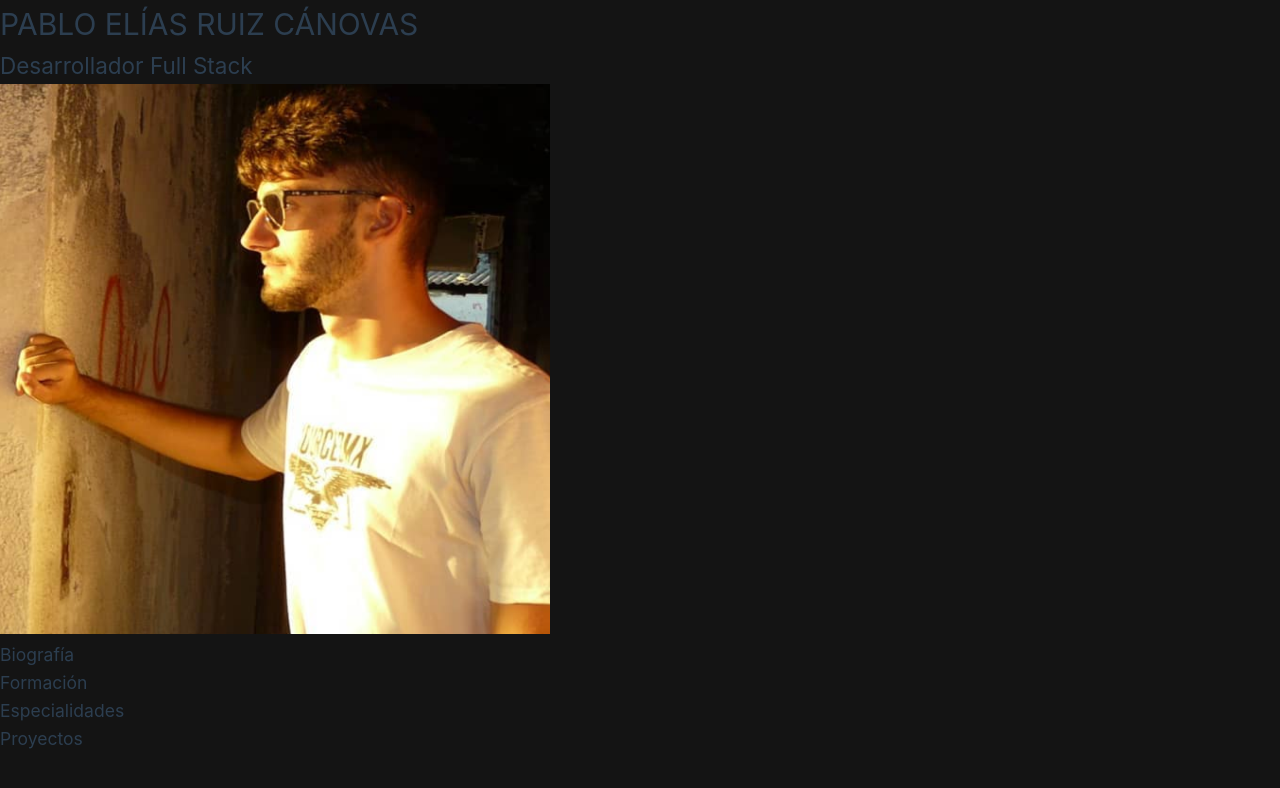
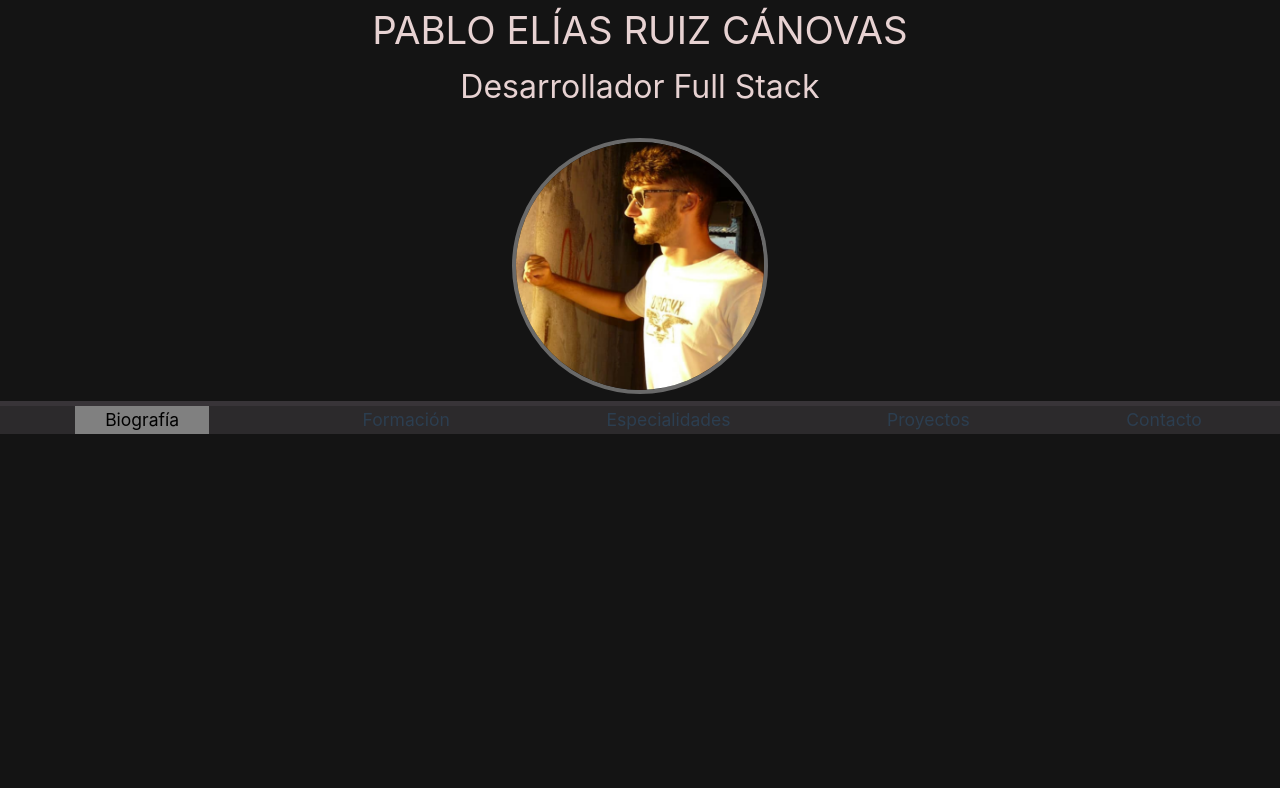
Before and after one commit to PabloE-03/portfolio-PE, a Vue app: page / in a window 1280 px wide. Shown: the top 788 px of the page. Built offline with nearby package versions, Linux system fonts and the light colour scheme.

Commit message:
Portada para pc

```diff
--- a/src/components/HomeComponent.vue
+++ b/src/components/HomeComponent.vue
@@ -15,6 +15,7 @@ import { useRouter } from 'vue-router';
             <div id="c-for"><h3>Formación</h3></div>
             <div id="c-esp"><h3>Especialidades</h3></div>
             <div id="c-pry"><h3>Proyectos</h3></div>
+            <div id="c-red"><h3>Contacto</h3></div>
         </nav>
     </main>
     <footer>
@@ -29,19 +30,61 @@ import { useRouter } from 'vue-router';
 header,main,footer{
     // @include mixings.fondo-portada;
 }
-
+header{
+    width: 100%;
+    height: fit-content;
+    border-color: rgb(56, 52, 56);
+    border-bottom-style: solid;
+    text-align: center;
+    border-width: 5px;
+    .portada{
+            width: 100%;
+            margin: 0% auto;
+            color: rgb(231, 210, 210);
+            h1{
+                font-size: 3vw;
+            }
+            h2{
+                font-size: 2.5vw;
+            }
+            img{
+                width: 20%;
+                border-radius: 50%;
+                border: solid dimgray 4px;
+                margin-top: 2%;
+            }
+        }
+}
+.contenido{
+    width: 100%;
+    height: fit-content;
+    background-color: rgb(44, 42, 44);
+    display: flex;
+    text-align: center;
+    & div{
+        margin: 0% auto;
+        border-left-style: solid;
+        border-right-style: solid;
+        border-color: transparent;
+        transition: 1s;
+        &:hover{
+            padding: 0% 2.1%;
+            border-color: gray;
+            cursor: pointer;
+        }
+    }
+    #c-bio{
+        background-color: gray;
+        color: black;
+        padding: 0% 2.1%;
+    }
+}
 @media screen and (max-width:500px){
     header{
-
         width: 100%;
-        text-align: center;
-        border-bottom-style: solid;
-        border-width: 5px;
-        border-color: rgb(56, 52, 56);
         padding-bottom: 5%;
         .portada{
             width: 100%;
-            margin: 0% auto;
             margin-top: 10%;
             color: rgb(231, 210, 210);
             img{
@@ -50,14 +93,15 @@ header,main,footer{
                 border: solid dimgray 4px;
                 margin-top: 7%;
             }
+            h1{
+                font-size: 6vw;
+            }
+            h2{
+                font-size: 5.5vw;
+            }
         }
     }
     .contenido{
-        width: 100%;
-        height: fit-content;
-        background-color: rgb(44, 42, 44);
-        display: flex;
-        text-align: center;
         & div{
             margin: 0% auto;
             padding: 0% 2.1%;
@@ -70,6 +114,9 @@ header,main,footer{
             background-color: gray;
             color: black;
         }
+        #c-red{
+            display: none;
+        }
     }
 }
 </style>
```
